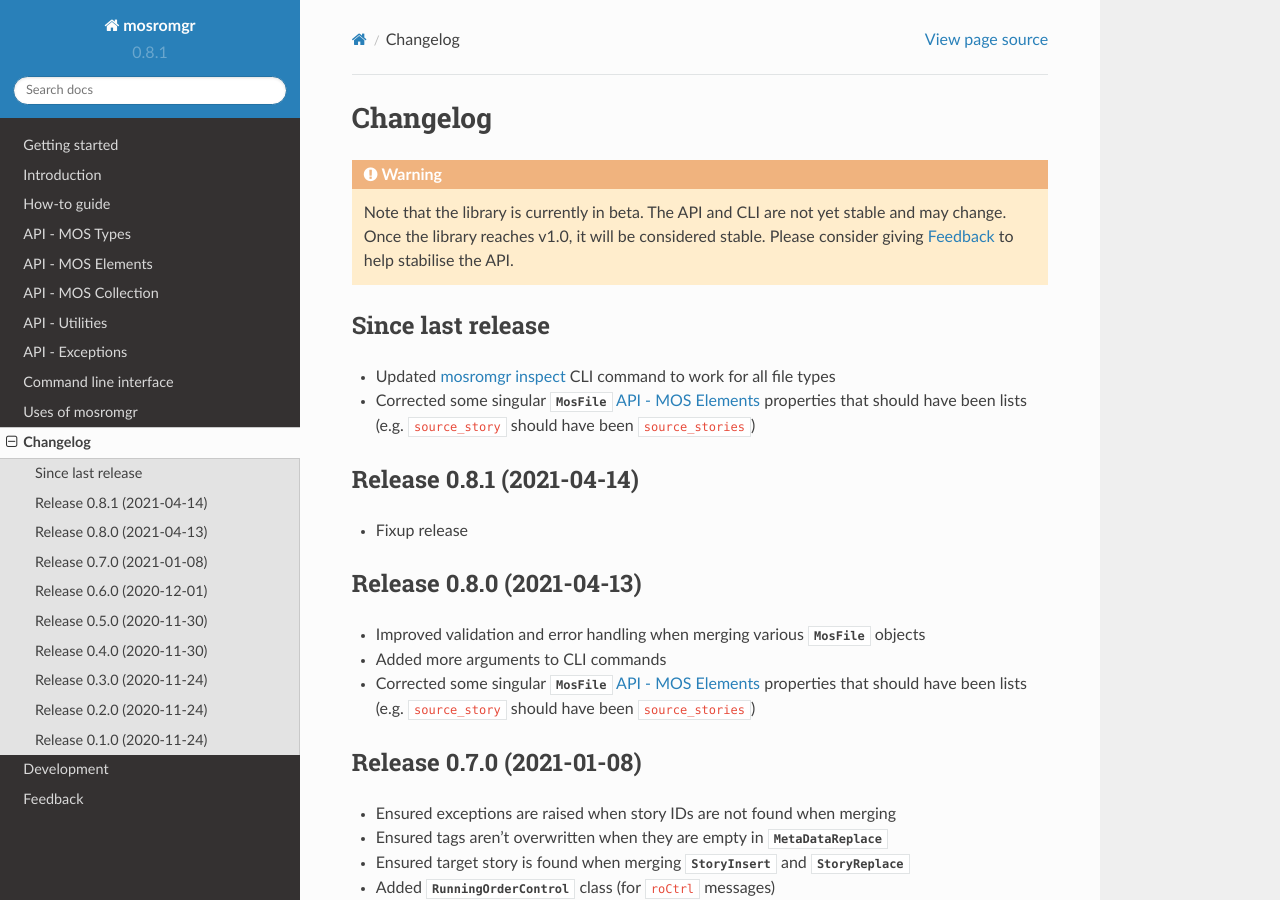
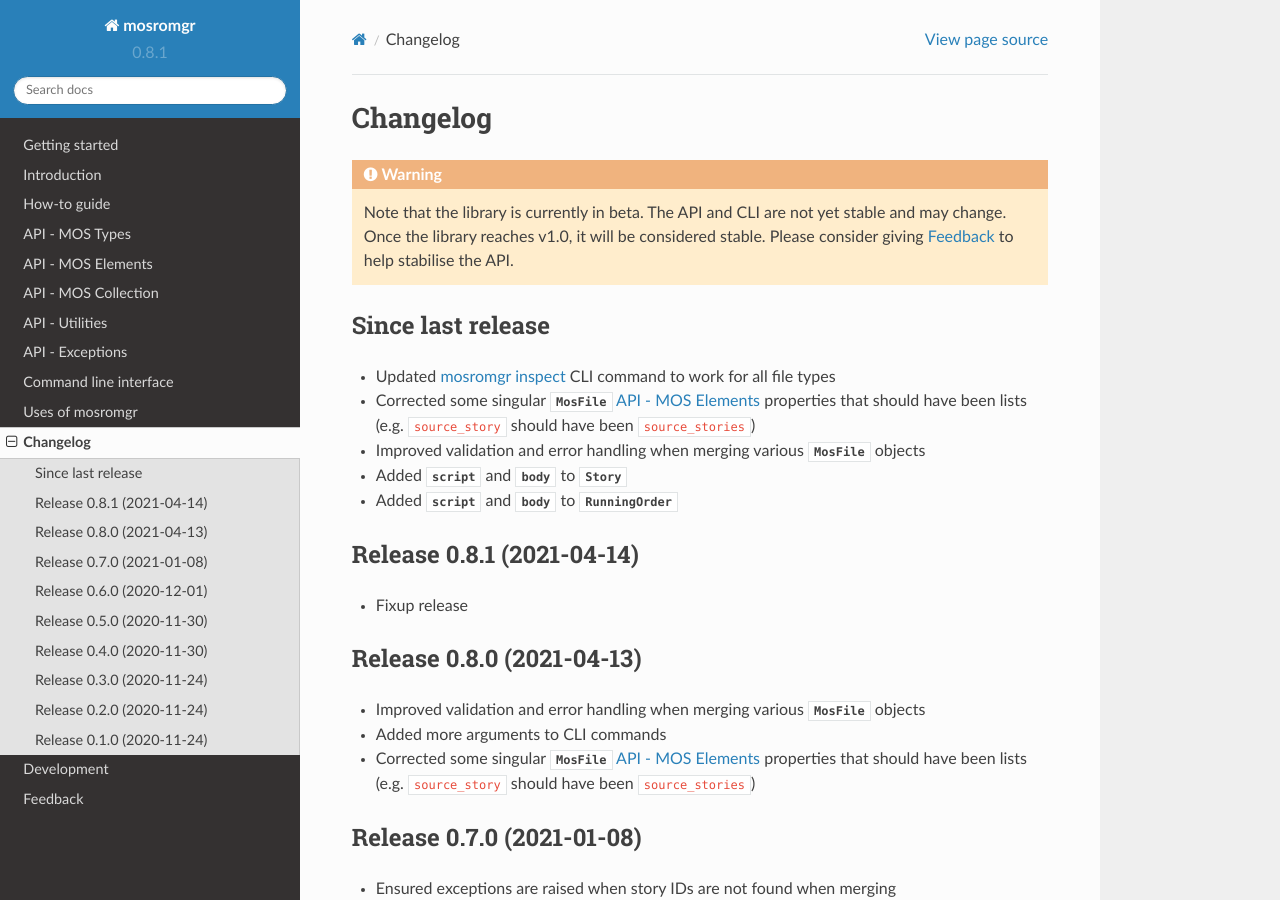
Before and after one commit to bbc/mosromgr, a Sphinx documentation site: the page built from docs/changelog.rst, in a window 1280 px wide and 900 px high. Built offline with Sphinx 7.4.7 and the Read the Docs theme 2.0.0, drawn with Linux system fonts in a browser that asks for light colours.

Commit message:
Update changelog

```diff
--- a/docs/changelog.rst
+++ b/docs/changelog.rst
@@ -18,6 +18,14 @@ Since last release
 - Corrected some singular :class:`~mosromgr.mostypes.MosFile`
   :doc:`api_moselements` properties that should have been lists (e.g.
   ``source_story`` should have been ``source_stories``)
+- Improved validation and error handling when merging various
+  :class:`~mosromgr.mostypes.MosFile` objects
+- Added :attr:`~mosromgr.moselements.Story.script` and
+  :attr:`~mosromgr.moselements.Story.body` to
+  :class:`~mosromgr.moselements.Story`
+- Added :attr:`~mosromgr.mostypes.RunningOrder.script` and
+  :attr:`~mosromgr.mostypes.RunningOrder.body` to
+  :class:`~mosromgr.mostypes.RunningOrder`
 
 Release 0.8.1 (2021-04-14)
 ==========================
```
